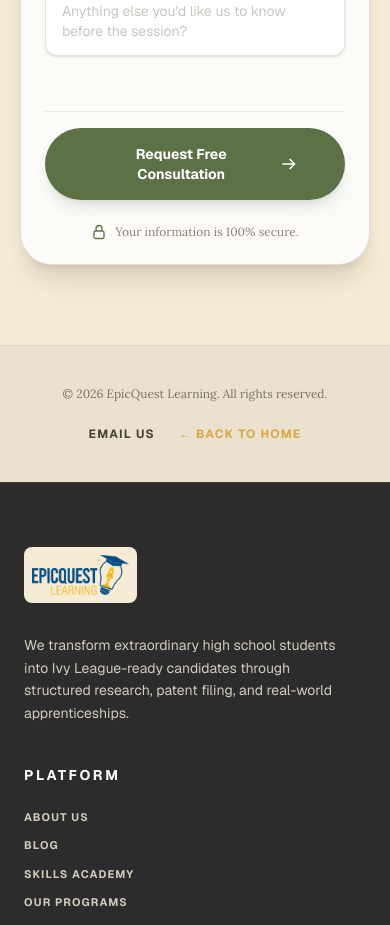
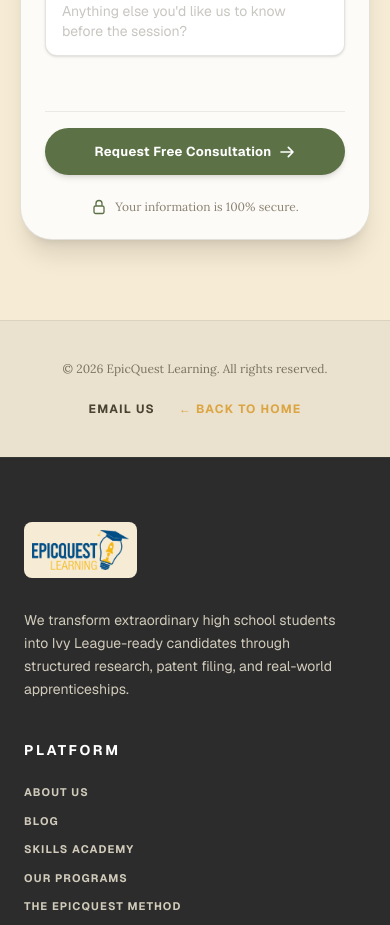
Before and after one commit to devan1shX/EpicQuest, a Next.js app: page /contact in a window 390 px wide. Shown: the part 4300-5225 px from the top of the page. Built offline with nearby package versions, Linux system fonts and the light colour scheme.

Commit message:
Standardize button styling and responsiveness for Contact and Blog pages

```diff
--- a/app/blog/page.tsx
+++ b/app/blog/page.tsx
@@ -234,7 +234,7 @@ export default function BlogIndexPage() {
                     <div className="pt-4">
                       <Link
                         href={featuredPost.slug}
-                        className="inline-flex items-center justify-center gap-2 px-6 py-3 bg-[#5C7146] hover:bg-[#4A5C38] text-white rounded-full font-semibold text-sm transition-all duration-300 shadow-md hover:shadow-lg hover:-translate-y-0.5 group"
+                        className="w-full sm:w-auto inline-flex items-center justify-center text-center gap-2 sm:gap-2.5 px-6 py-3.5 sm:px-8 sm:py-4 bg-[#5C7146] hover:bg-[#4A5C38] text-white rounded-full font-bold text-[13px] sm:text-sm tracking-wide transition-all duration-300 shadow-md hover:shadow-lg hover:-translate-y-0.5 group shrink-0"
                       >
                         Read Guide
                         <ArrowRight className="w-4 h-4 group-hover:translate-x-0.5 transition-transform" />
@@ -330,17 +330,17 @@ export default function BlogIndexPage() {
                         </p>
                       </div>
 
-                      <div className="pt-6 border-t border-[#4A4333]/8 flex items-center justify-between mt-6">
+                      <div className="pt-6 border-t border-[#4A4333]/8 flex flex-col sm:flex-row sm:items-center justify-between mt-6 gap-4">
                         <span className="text-[11px] text-[#403011] font-semibold flex items-center gap-1">
                           <User className="w-3.5 h-3.5 text-olive" />
                           {post.author}
                         </span>
                         <Link
                           href={post.slug}
-                          className="text-olive hover:text-[#4A5C38] text-xs font-bold flex items-center gap-1 group-hover:underline"
+                          className="w-full sm:w-auto inline-flex items-center justify-center text-center gap-2 sm:gap-2.5 px-6 py-3.5 sm:px-8 sm:py-4 border-2 border-[#5C7146]/80 text-[#5C7146] hover:bg-[#5C7146]/5 rounded-full font-bold text-[13px] sm:text-sm tracking-wide transition-all duration-300 shadow-sm hover:shadow-md hover:-translate-y-0.5 group shrink-0"
                         >
                           Read full article
-                          <ArrowRight className="w-3.5 h-3.5 transform group-hover:translate-x-0.5 transition-transform" />
+                          <ArrowRight className="w-4 h-4 transform group-hover:translate-x-0.5 transition-transform" />
                         </Link>
                       </div>
                     </div>
--- a/app/contact/page.tsx
+++ b/app/contact/page.tsx
@@ -292,10 +292,10 @@ export default function ContactPage() {
                 </p>
                 <button
                   onClick={() => setIsSuccess(false)}
-                  className="inline-flex items-center justify-center gap-3 px-10 py-3.5 bg-white border-2 border-[#5C7146] text-[#5C7146] hover:bg-[#5C7146] hover:text-white rounded-full font-bold text-sm transition-all duration-300 shadow-sm hover:shadow-md hover:-translate-y-0.5"
+                  className="w-full sm:w-auto inline-flex items-center justify-center text-center gap-2 sm:gap-2.5 px-6 py-3.5 sm:px-8 sm:py-4 border-2 border-[#5C7146] text-[#5C7146] hover:bg-[#5C7146] hover:text-white rounded-full font-bold text-[13px] sm:text-sm tracking-wide transition-all duration-300 shadow-sm hover:shadow-md hover:-translate-y-0.5 group shrink-0"
                 >
                   Send Another Query
-                  <svg className="w-4 h-4" fill="none" viewBox="0 0 24 24" stroke="currentColor" strokeWidth={2}>
+                  <svg className="w-4 h-4 group-hover:-translate-y-0.5 transition-transform" fill="none" viewBox="0 0 24 24" stroke="currentColor" strokeWidth={2}>
                     <path strokeLinecap="round" strokeLinejoin="round" d="M16.023 9.348h4.992v-.001M2.985 19.644v-4.992m0 0h4.992m-4.993 0l3.181 3.183a8.25 8.25 0 0013.803-3.7M4.031 9.865a8.25 8.25 0 0113.803-3.7l3.181 3.182m0-4.991v4.99" />
                   </svg>
                 </button>
@@ -394,10 +394,10 @@ export default function ContactPage() {
 
               {/* Submit Button */}
               <div className="pt-4 border-t border-[#4A4333]/10 flex flex-col sm:flex-row items-center justify-between gap-6">
-                <button type="submit" disabled={isSubmitting} className="w-full sm:w-auto inline-flex items-center justify-center gap-3 px-12 py-4 bg-[#5C7146] hover:bg-[#4a5a38] disabled:opacity-70 text-white rounded-full font-bold text-sm transition-all duration-300 shadow-lg hover:shadow-xl hover:-translate-y-0.5">
+                <button type="submit" disabled={isSubmitting} className="w-full sm:w-auto inline-flex items-center justify-center text-center gap-2 sm:gap-2.5 px-6 py-3.5 sm:px-8 sm:py-4 bg-[#5C7146] hover:bg-[#4A5C38] disabled:opacity-70 text-white rounded-full font-bold text-[13px] sm:text-sm tracking-wide transition-all duration-300 shadow-md hover:shadow-lg hover:-translate-y-0.5 group shrink-0">
                   {isSubmitting ? "Submitting..." : "Request Free Consultation"}
                   {!isSubmitting && (
-                    <svg className="w-4 h-4" fill="none" viewBox="0 0 24 24" stroke="currentColor" strokeWidth={2.5}>
+                    <svg className="w-4 h-4 group-hover:translate-x-0.5 transition-transform" fill="none" viewBox="0 0 24 24" stroke="currentColor" strokeWidth={2.5}>
                       <path strokeLinecap="round" strokeLinejoin="round" d="M14 5l7 7m0 0l-7 7m7-7H3" />
                     </svg>
                   )}
```
